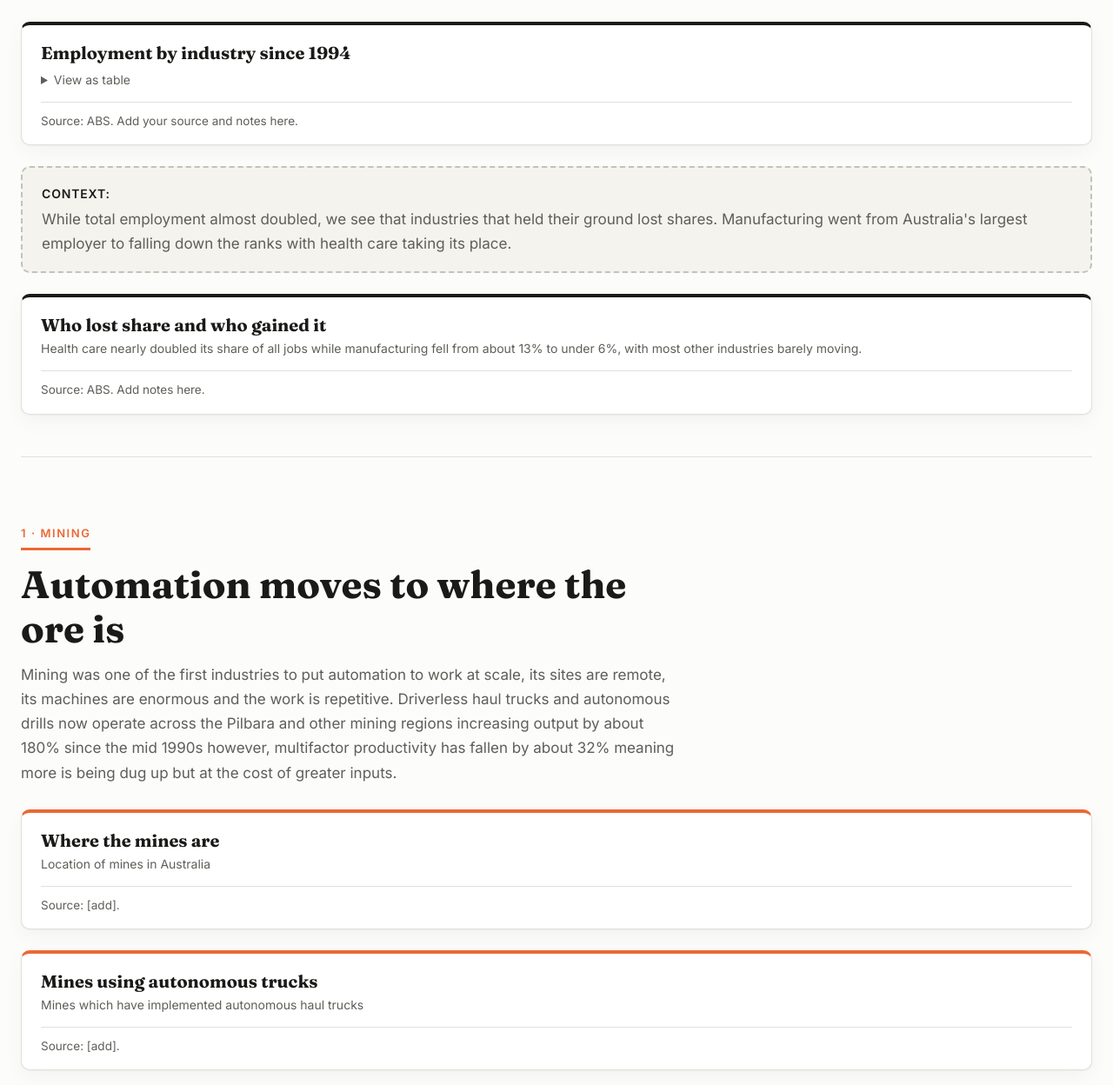
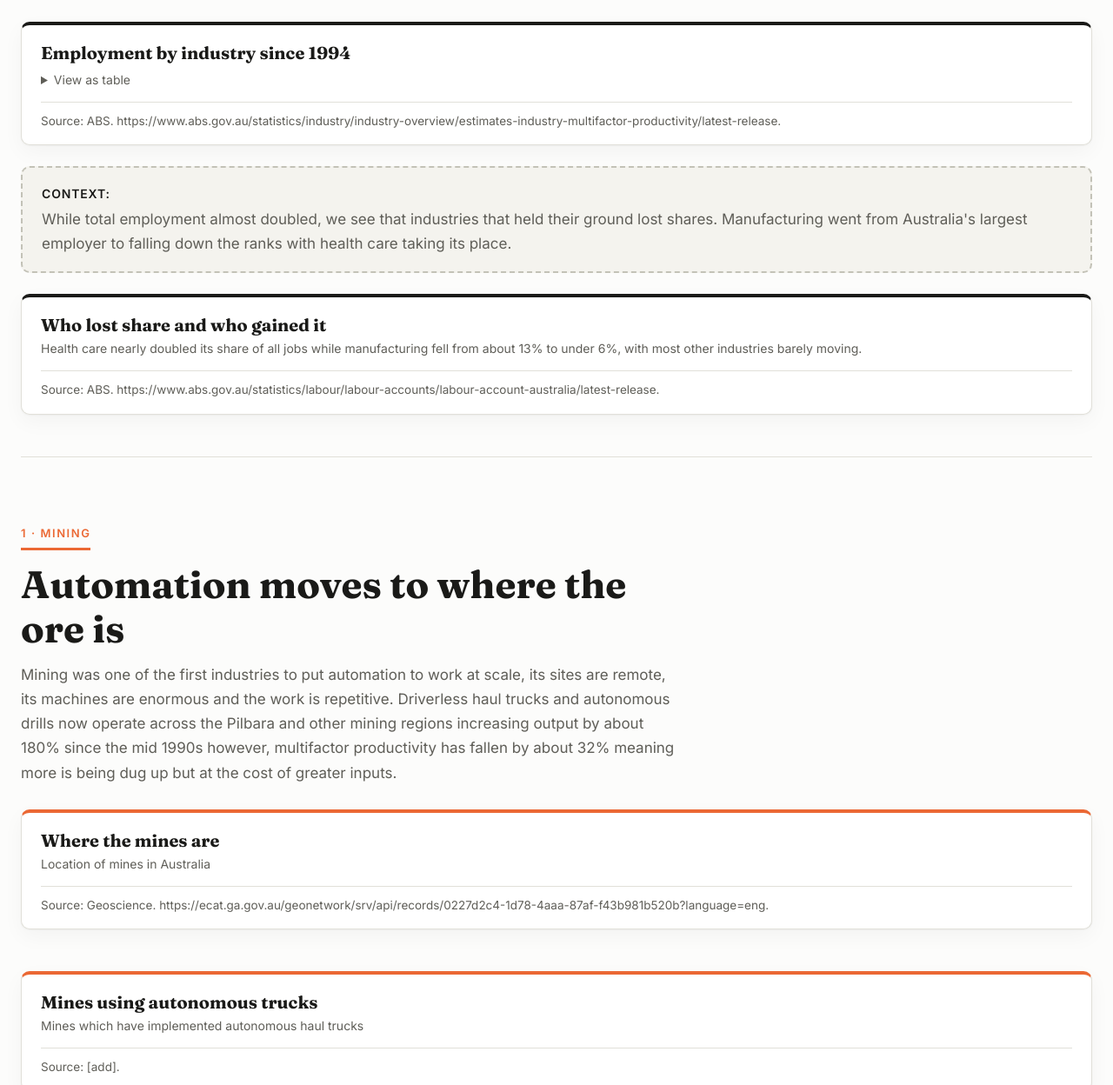
Before and after one commit to Ivanleu16/Ivan, a plain HTML site: page DV2 /index.html in a window 1280 px wide. Shown: the part 911-2159 px from the top of the page at 87% size. Drawn offline with Linux system fonts and the light colour scheme; a script that the page names is missing.

Commit message:
updating sources

```diff
--- a/DV2 /index.html
+++ b/DV2 /index.html
@@ -193,7 +193,7 @@
           <h3>Employment by industry since 1994</h3>
           <div id="hook-chart" class="chart" style="width:100%"></div>
           <details><summary>View as table</summary><div id="hook-table"></div></details>
-          <div class="caption">Source: ABS. Add your source and notes here.</div>
+          <div class="caption">Source: ABS. https://www.abs.gov.au/statistics/industry/industry-overview/estimates-industry-multifactor-productivity/latest-release.</div>
         </div>
       </div>
 
@@ -210,7 +210,7 @@
           <p class="sub">Health care nearly doubled its share of all jobs while manufacturing
             fell from about 13% to under 6%, with most other industries barely moving.</p>
           <div id="share-chart" class="chart"></div>
-          <div class="caption">Source: ABS. Add notes here.</div>
+          <div class="caption">Source: ABS. https://www.abs.gov.au/statistics/labour/labour-accounts/labour-account-australia/latest-release.</div>
         </div>
       </div>
     </section>
@@ -232,8 +232,8 @@
           <h3>Where the mines are</h3>
           <p class="sub">Location of mines in Australia</p>
           <div id="mine-map" class="chart"></div>
-          <div class="caption">Source: [add].</div>
-        </div>
+          <div class="caption">Source: Geoscience. https://ecat.ga.gov.au/geonetwork/srv/api/records/0227d2c4-1d78-4aaa-87af-f43b981b520b?language=eng.
+          </div>
       </div>
 
       <div class="row reveal">
```
